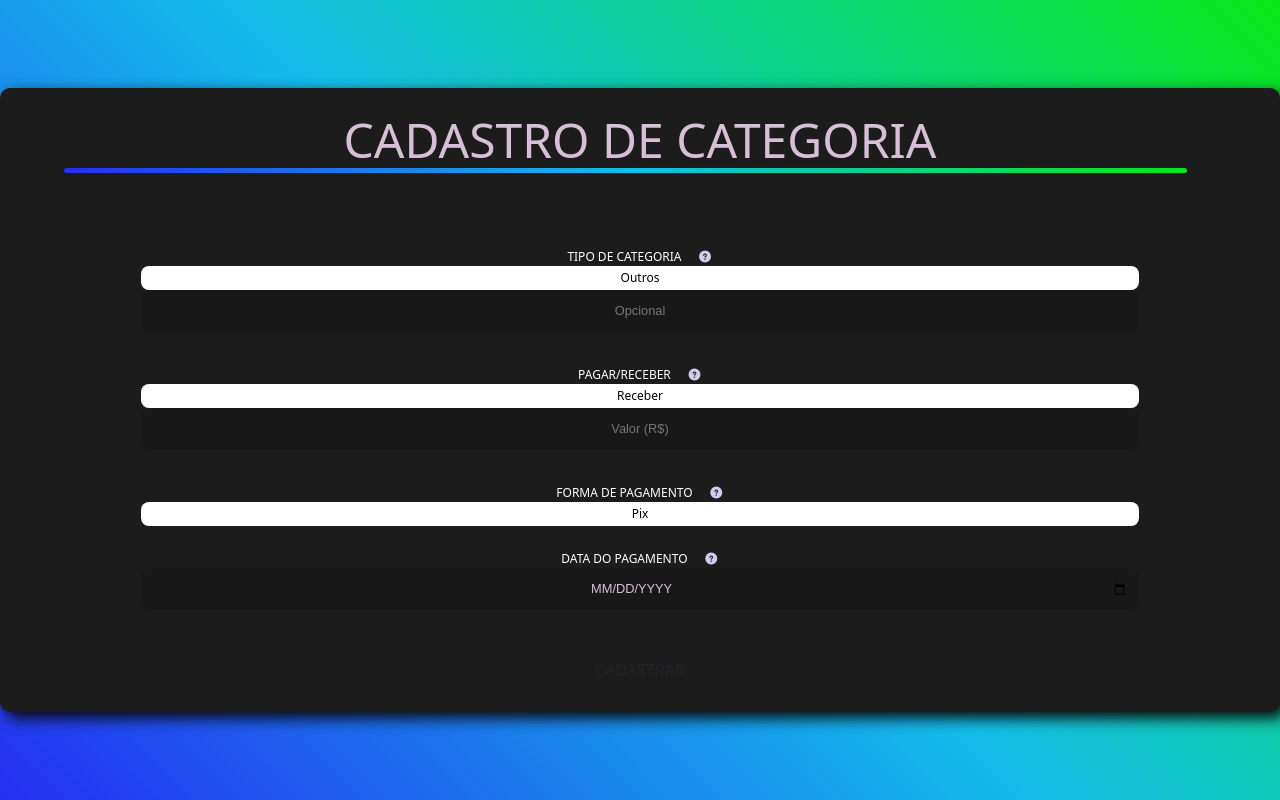
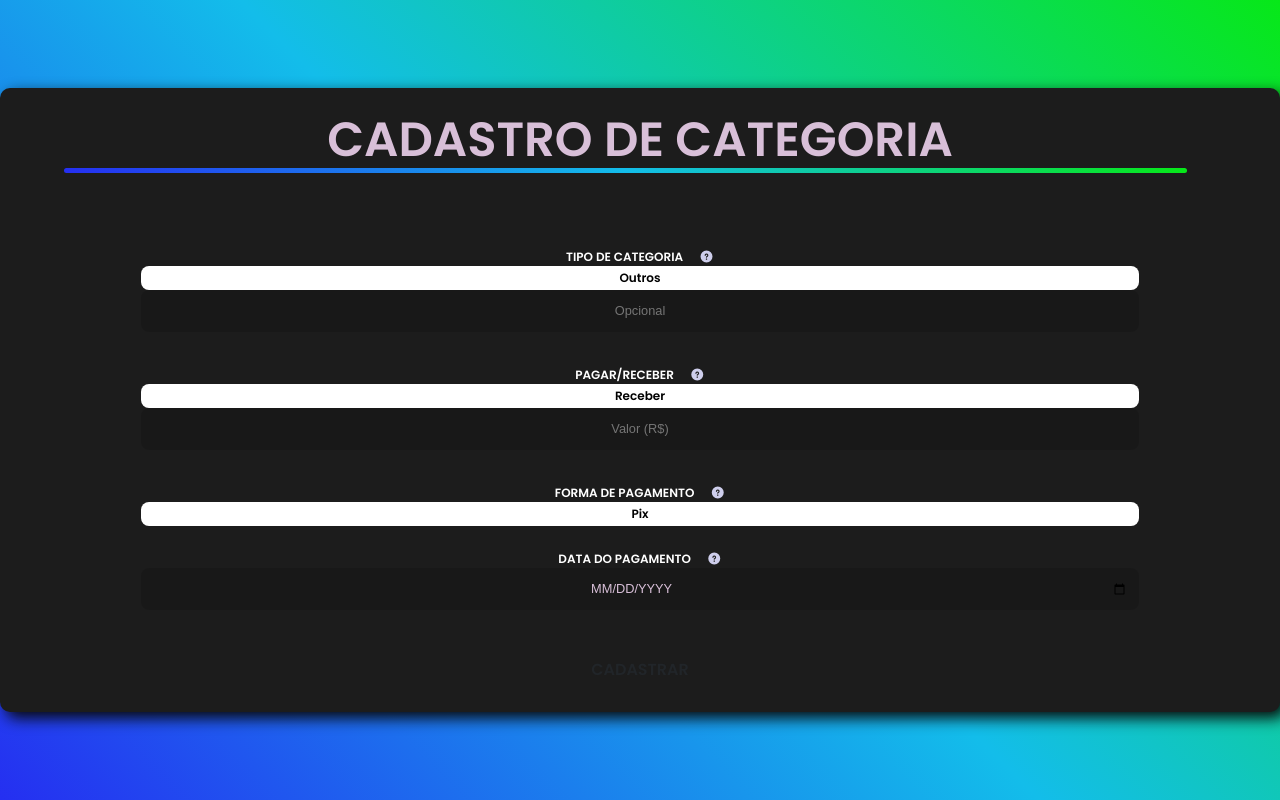
Before and after one commit to juliosilvacwb/controlle-financeiro, a plain HTML site: page cadastro-de-categoria/cadastro-de-categoria.html in a window 1280 px wide. Drawn offline with Linux system fonts and the light colour scheme; files that its build step writes are made by us from their sources; files whose address does not match are found by name.

Commit message:
mudanca no CSS

```diff
--- a/cadastro-de-categoria/style.css
+++ b/cadastro-de-categoria/style.css
@@ -1,8 +1,4 @@
-<<<<<<< HEAD
-@import url ('https://fonts.googleapis.com/css2? family = Poppins: ital, wght @ 1.600 & display = swap');
-=======
 @import url('https://fonts.googleapis.com/css2?family=Poppins:wght@600&display=swap');
->>>>>>> dev
 
 * {
     margin: 0;
```
